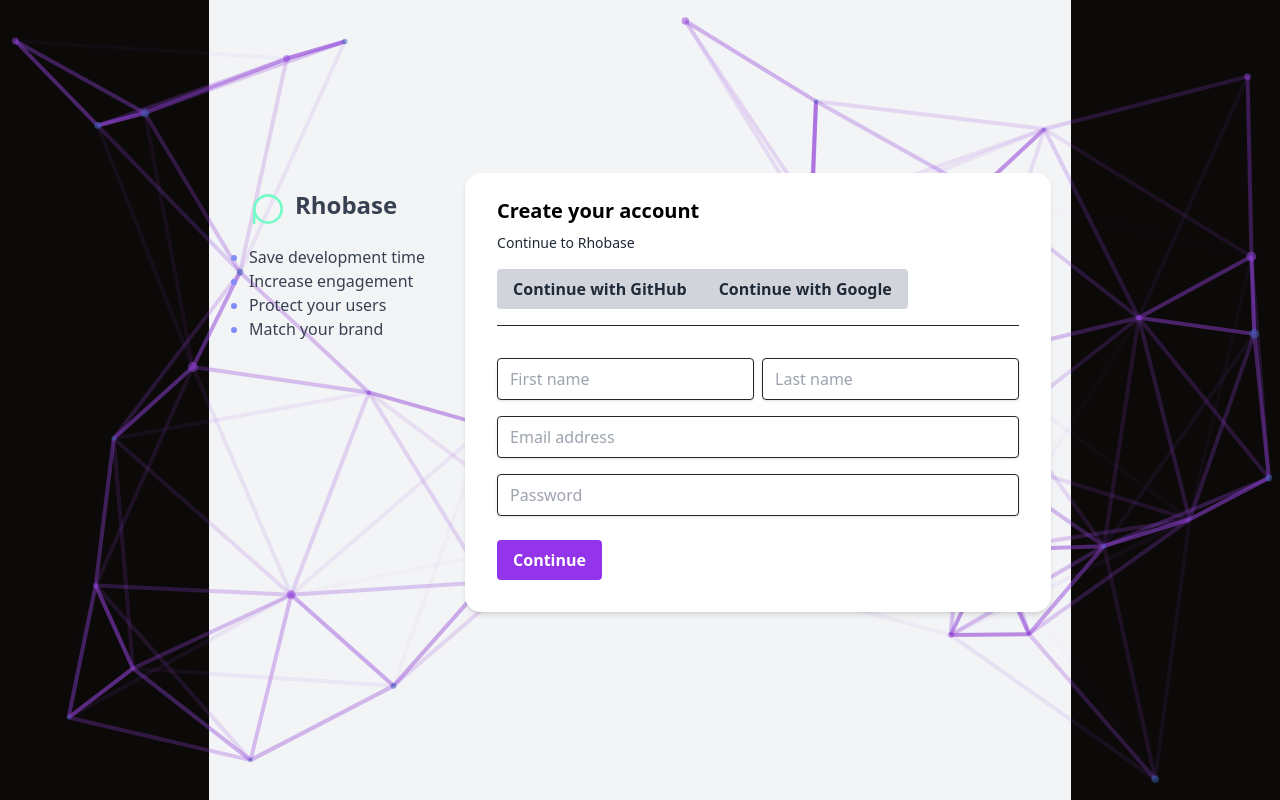
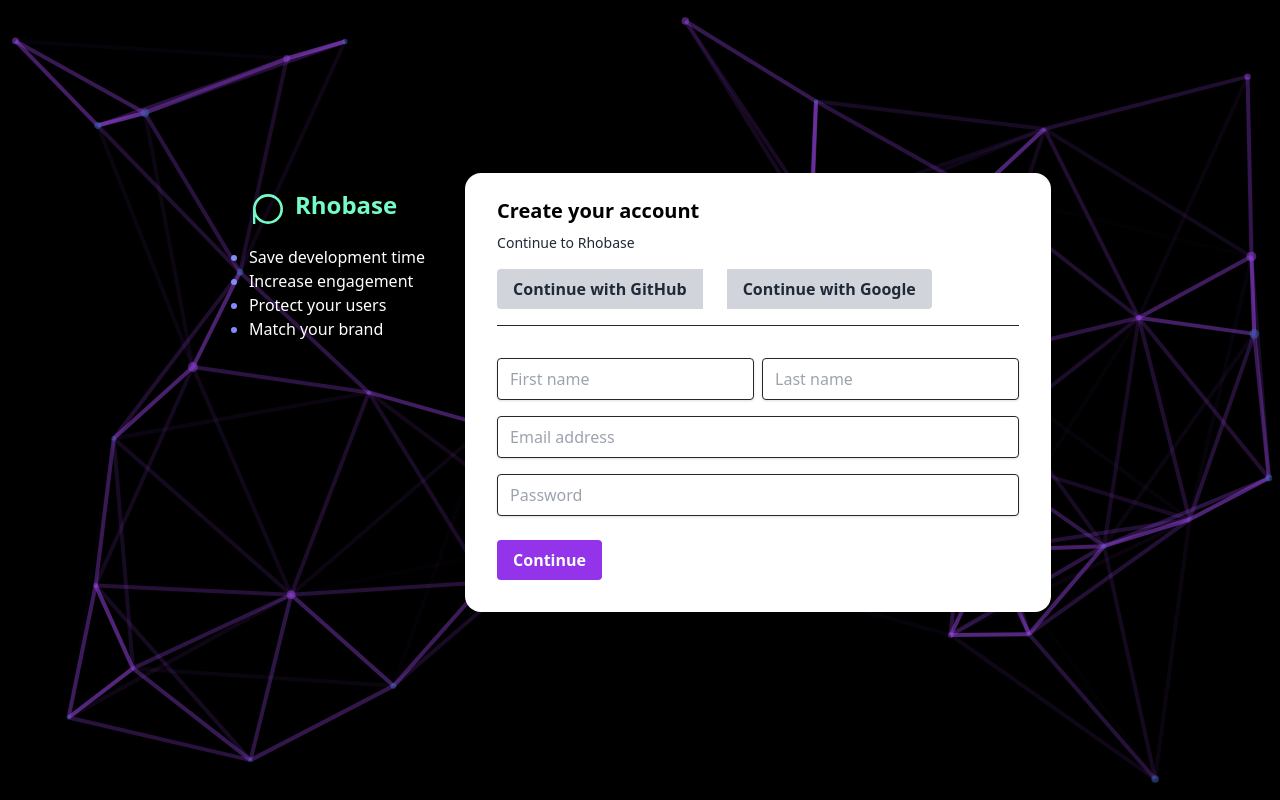
Before and after one commit to hanbu97/rhobase, a Next.js app: page /signup in a window 1280 px wide. Built offline with nearby package versions, Linux system fonts and the light colour scheme.

Commit message:
todo: dashboard

```diff
--- a/src/app/(home)/_components/hero_bar.tsx
+++ b/src/app/(home)/_components/hero_bar.tsx
@@ -105,17 +105,17 @@
             </a>
           </div>
           <div className="flex-1 flex items-center justify-end space-x-4">
-            <a
+            {/* <a
               href="#"
               className="text-white font-semibold hover:underline self-center"
             >
               Log In
-            </a>
+            </a> */}
             <a
               href="/signup"
-              className="bg-[#66e4b8] text-white px-5 py-2 rounded-full shadow-lg transition duration-300 ease-in-out hover:bg-[#67e2c2]"
+              className="bg-[#66e4b8] text-white font-bold px-5 py-2 rounded-full shadow-lg transition duration-300 ease-in-out hover:bg-[#67e2c2]"
             >
-              Sign up
+              Buidl Now
             </a>
           </div>
         </nav>
--- a/src/app/signup/_components/authcard.tsx
+++ b/src/app/signup/_components/authcard.tsx
@@ -11,7 +11,7 @@
         <button className="bg-gray-300 hover:bg-gray-400 text-gray-800 font-bold py-2 px-4 rounded-l">
           Continue with GitHub
         </button>
-        <button className="bg-gray-300 hover:bg-gray-400 text-gray-800 font-bold py-2 px-4 rounded-r">
+        <button className="bg-gray-300 hover:bg-gray-400 text-gray-800 font-bold py-2 px-4 mx-6 rounded-r">
           Continue with Google
         </button>
         <hr className="my-4" />
--- a/src/app/signup/_components/background.tsx
+++ b/src/app/signup/_components/background.tsx
@@ -100,7 +100,7 @@
   );
 
   return (
-    <div className="fixed top-0 left-0 w-full h-full bg-[radial-gradient(circle, #000000, #000000 50%, #75FBC8 100%)]  -z-1">
+    <div className="fixed bg-black top-0 left-0 w-full h-full bg-[radial-gradient(circle, #000000, #000000 50%, #75FBC8 100%)]  -z-1">
       {init ? <Particles id="tsparticles" options={options} /> : null}
     </div>
   );
--- a/src/app/signup/_components/featurecard.tsx
+++ b/src/app/signup/_components/featurecard.tsx
@@ -14,11 +14,11 @@
       <div className="px-6 py-4 flex items-center space-x-3">
         {/* Logo SVG */}
         <Image src="/rho.svg" width={30} height={30} alt="Rhobase" />
-        <div className="font-bold text-2xl mb-2">Rhobase</div>
+        <div className="font-bold text-2xl mb-2 text-customCyan">Rhobase</div>
       </div>
       <ul className="list-disc marker:text-indigo-400 pl-5">
         {features.map((feature, index) => (
-          <li key={index}>{feature.text}</li>
+          <li key={index} className="text-white">{feature.text}</li>
         ))}
       </ul>
     </div>
--- a/src/app/signup/layout.tsx
+++ b/src/app/signup/layout.tsx
@@ -3,7 +3,7 @@
 const SignUpLayout = ({ children }: { children: React.ReactNode }) => {
   return (
     <html lang="en">
-      <body className="flex h-full flex-col items-center justify-center">
+      <body className="flex h-full flex-col items-center justify-center bg-black">
         <Backgroud />
         {children}
       </body>
```
